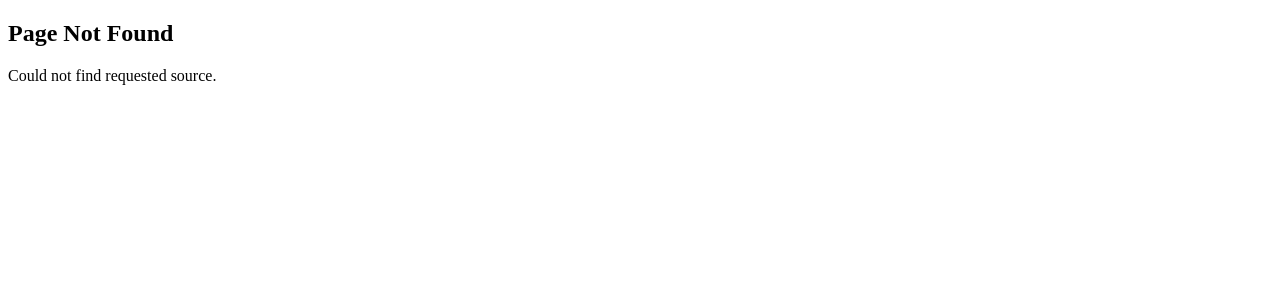
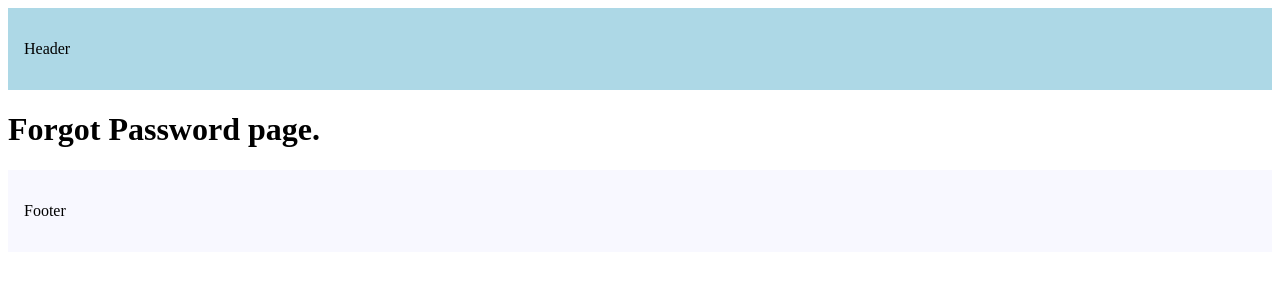
Before and after one commit to Win94js/Learning_NextJS, a Next.js app: page /forgot-password in a window 1280 px wide. Before the commit this address had no page. Shown: the top 300 px of the page. Built offline with nearby package versions, Linux system fonts and the light colour scheme.

Commit message:
adding page layout style header and footer

```diff
--- /dev/null
+++ b/src/app/(auth)/forgot-password/page.tsx
@@ -0,0 +1,3 @@
+export default function ForgotPassword(){
+    return <h1>Forgot Password page.</h1>
+}
--- /dev/null
+++ b/src/app/(auth)/login/page.tsx
@@ -0,0 +1,3 @@
+export default function Login(){
+    return <h1>Login page.</h1>
+}
--- /dev/null
+++ b/src/app/(auth)/register/page.tsx
@@ -0,0 +1,3 @@
+export default function Register(){
+    return <h1>Register page.</h1>
+}
--- a/src/app/layout.tsx
+++ b/src/app/layout.tsx
@@ -1,10 +1,10 @@
 import { ChildProcess } from "child_process";
 import type  {Metadata} from "next";
 
-export const metadata: Metadata = {
-    title: "Next.js",
-    description: "Next Js Application Building."
-}
+// export const metadata: Metadata = {
+//     title: "Next.js",
+//     description: "Next Js Application Building."
+// }
 
 export default function RootLayout({
     children,
@@ -16,7 +16,23 @@ export default function RootLayout({
         <html lang="en">
         {/* ဒီ <head> နေရာမှာပါသမျှတွေက Metadata ကတာဝန်ယူပေးတယ် */}
         <body>
+            <header style={{
+                backgroundColor:"lightblue",
+                padding:"1rem"
+            }}>
+                <p>
+                    Header
+                </p>
+            </header>
             {children}
+            <footer
+            style={{
+                backgroundColor:"ghostwhite",
+                padding:"1rem"
+            }}>
+                <p>Footer</p>
+            </footer>
+
         </body>
         </html>
     )
```
